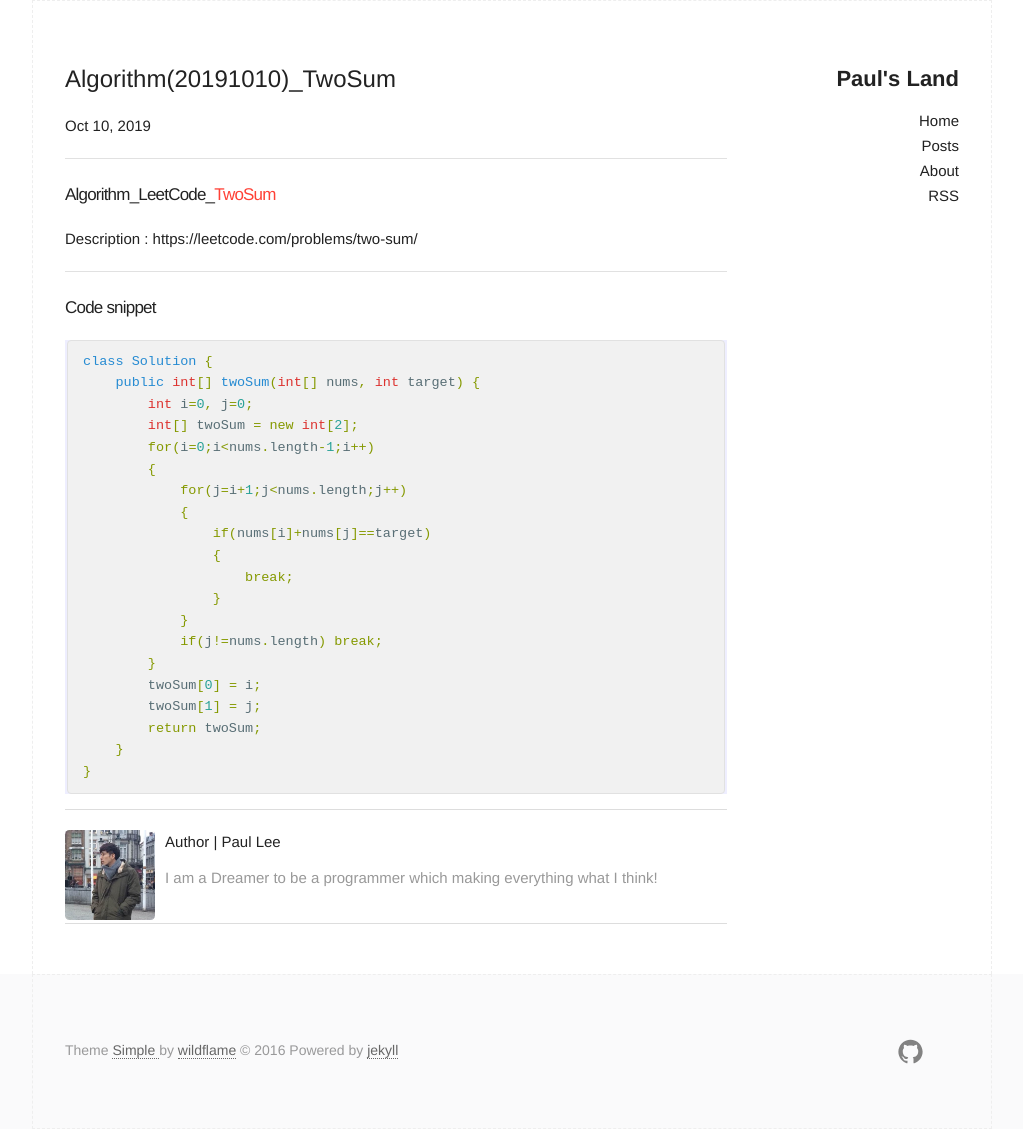
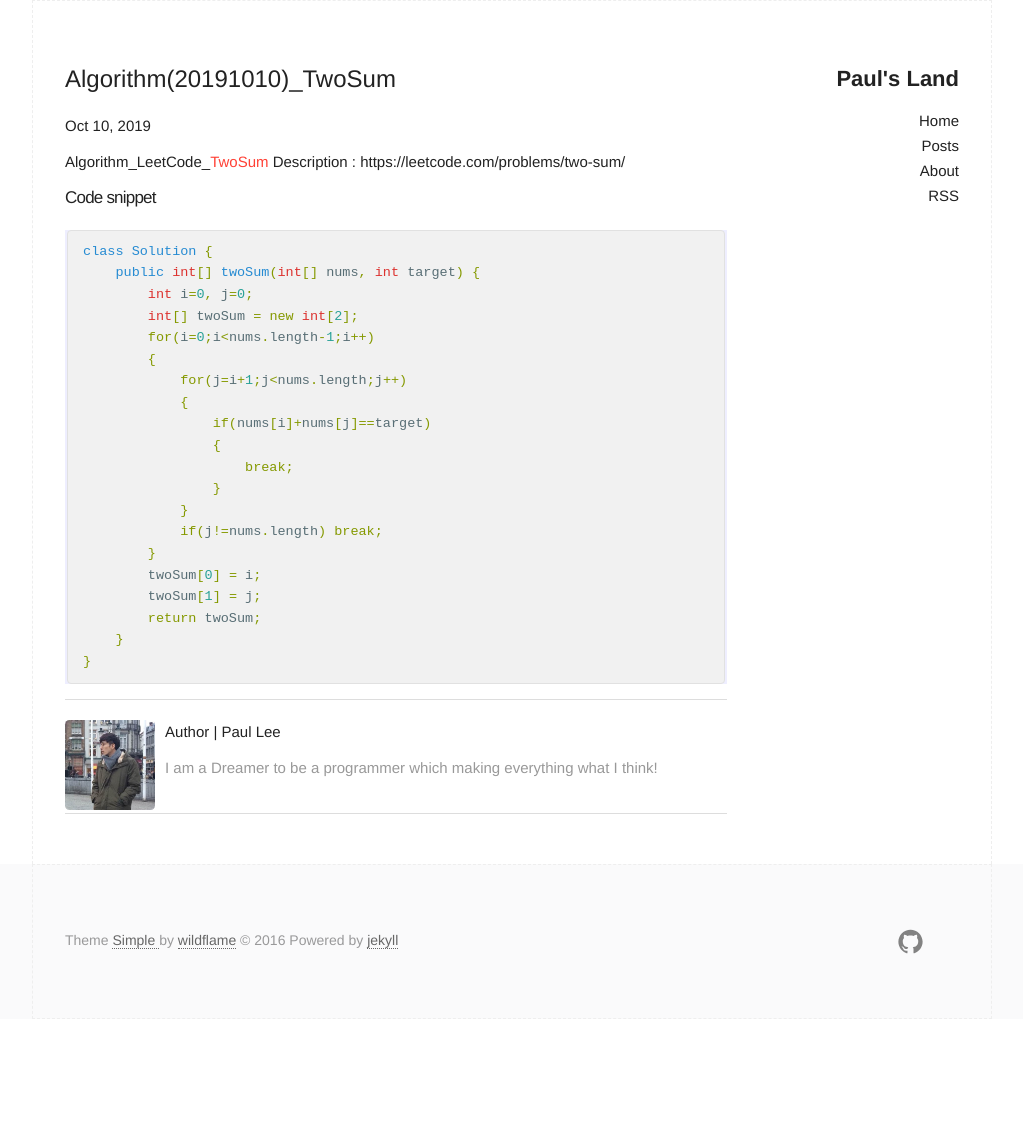
Before and after one commit to qudgns200/qudgns200.github.io, a Jekyll site: the page built from _posts/2019-10-10-Algorithm.md, in a window 1280 px wide. Shown: the whole page, without its empty margins (128-1151 px from the left). Built offline with Jekyll 4.4.1, drawn with Linux system fonts in a browser that asks for light colours; after the commit the page ends 1019 px from its top, so only the background shows below that.

Commit message:
modify Algorithm(20191010)

```diff
--- a/_posts/2019-10-10-Algorithm.md
+++ b/_posts/2019-10-10-Algorithm.md
@@ -5,12 +5,8 @@ category: Algorithm
 description:
 ---
 
--------------------------------------------------------
-
-#### Algorithm_LeetCode_<span class="red">TwoSum</span>
+Algorithm_LeetCode_<span class="red">TwoSum</span>
 Description : https://leetcode.com/problems/two-sum/
-
--------------------------------------------------------
 
 #### Code snippet
 
```
